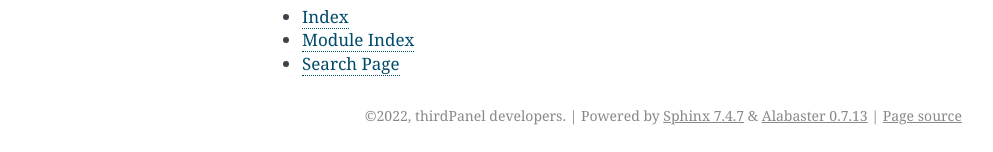
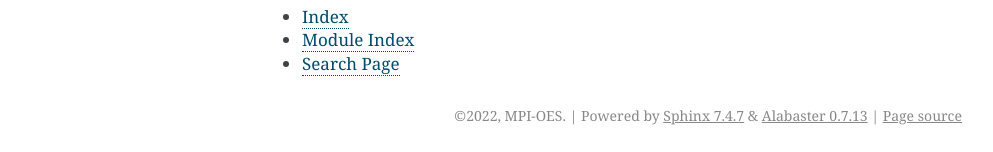
Before and after one commit to liuquan18/Tele_season, a Sphinx documentation site: the page built from docs/source/index.rst, in a window 1280 px wide. Shown: the part 1115-1267 px from the top of the page, without its empty margins (148-1141 px from the left). Built offline with Sphinx 7.4.7, drawn with Linux system fonts in a browser that asks for light colours.

```diff
--- a/docs/source/conf.py
+++ b/docs/source/conf.py
@@ -14,14 +14,14 @@ import os
 import sys
 
 # sys.path.insert(0, os.path.abspath("../.."))
-sys.path.insert(0, "/work/mh0033/m300883/3rdPanel")
+sys.path.insert(0, "/work/mh0033/m300883/Tele_season")
 
 
 
 # -- Project information -----------------------------------------------------
 
-project = "thirdPanel"
-copyright = "2022, thirdPanel developers"
+project = "Teleconnection seasonal"
+copyright = "2022, MPI-OES"
 author = "Quan Liu"
 
 
```
